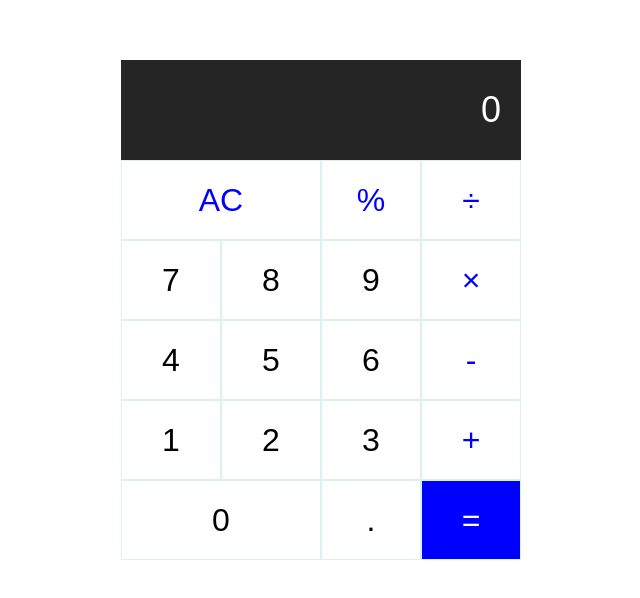
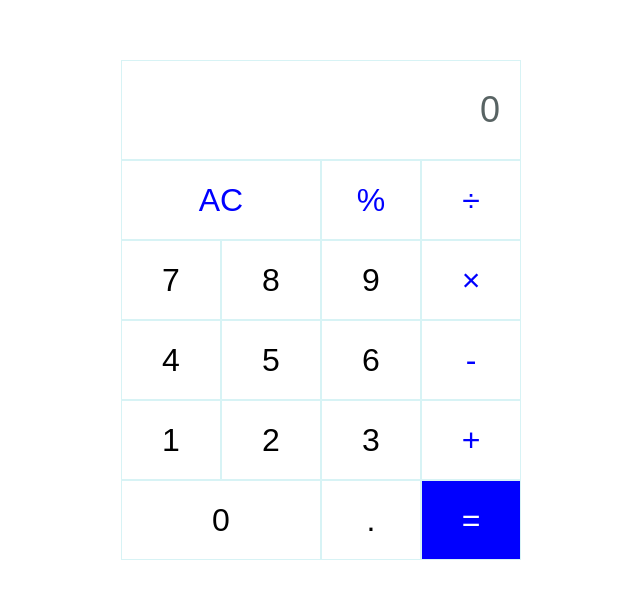
Before and after one commit to byudha42/byudha.github.io, a plain HTML site: page index.html in a window 1280 px wide. Shown: the part 148-746 px from the top of the page, without its empty margins (319-959 px from the left). Drawn offline with Linux system fonts and the light colour scheme.

Commit message:
Update stylesheet.css

```diff
--- a/stylesheet.css
+++ b/stylesheet.css
@@ -7,13 +7,14 @@
 .calculator-screen{
   width: 100%;
   height: 100px;
-  background-color: #252525;
-  color: #fff;
+  background-color: white;
+  color: #586363;
   text-align: right;
   font-size: 36px;
   border:none;
   padding: 0 20px;
   box-sizing: border-box;
+  border: 1px solid #d7f3f5;
 }
 .calculator-keys{
   width: 100%;
```
